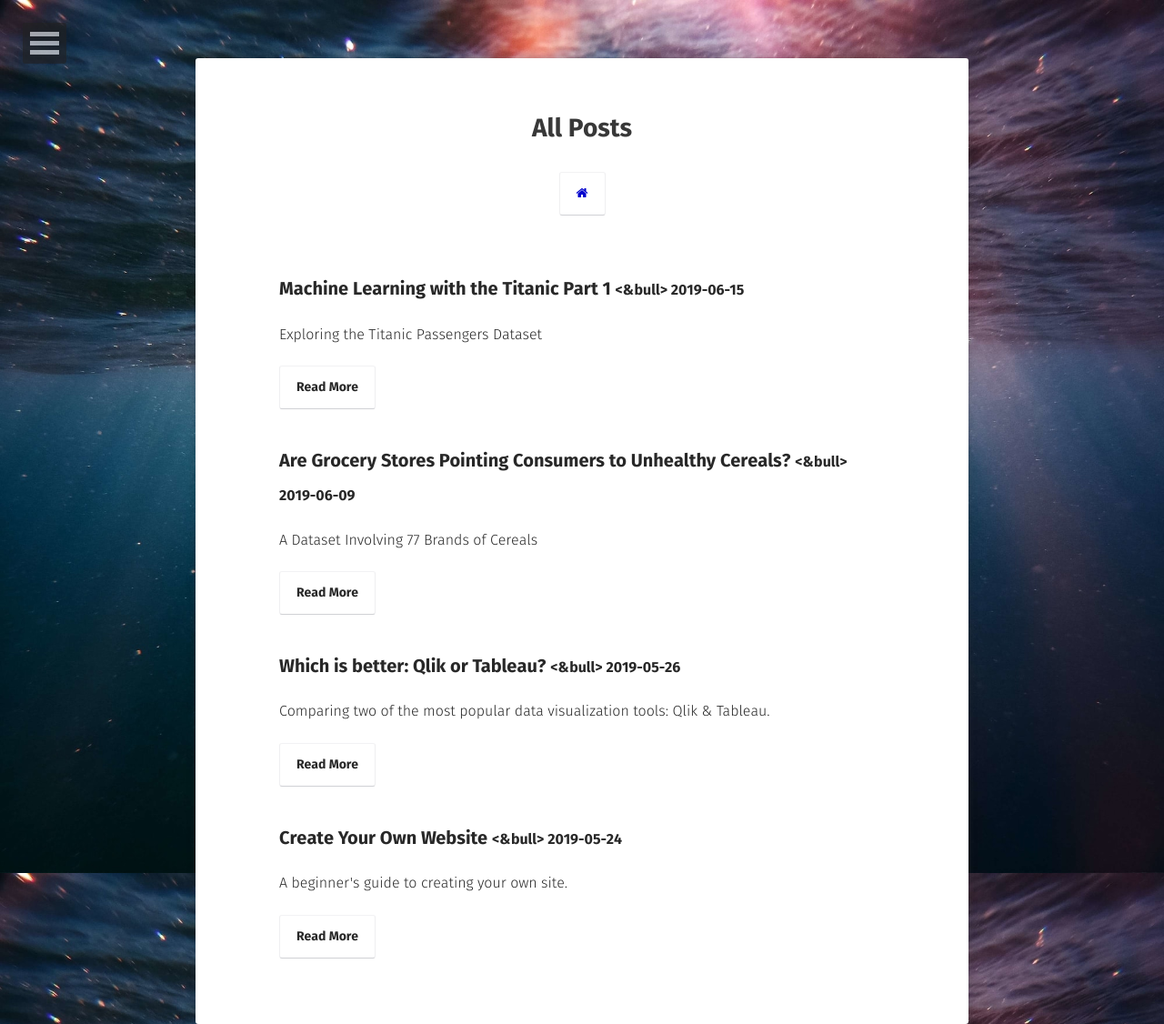
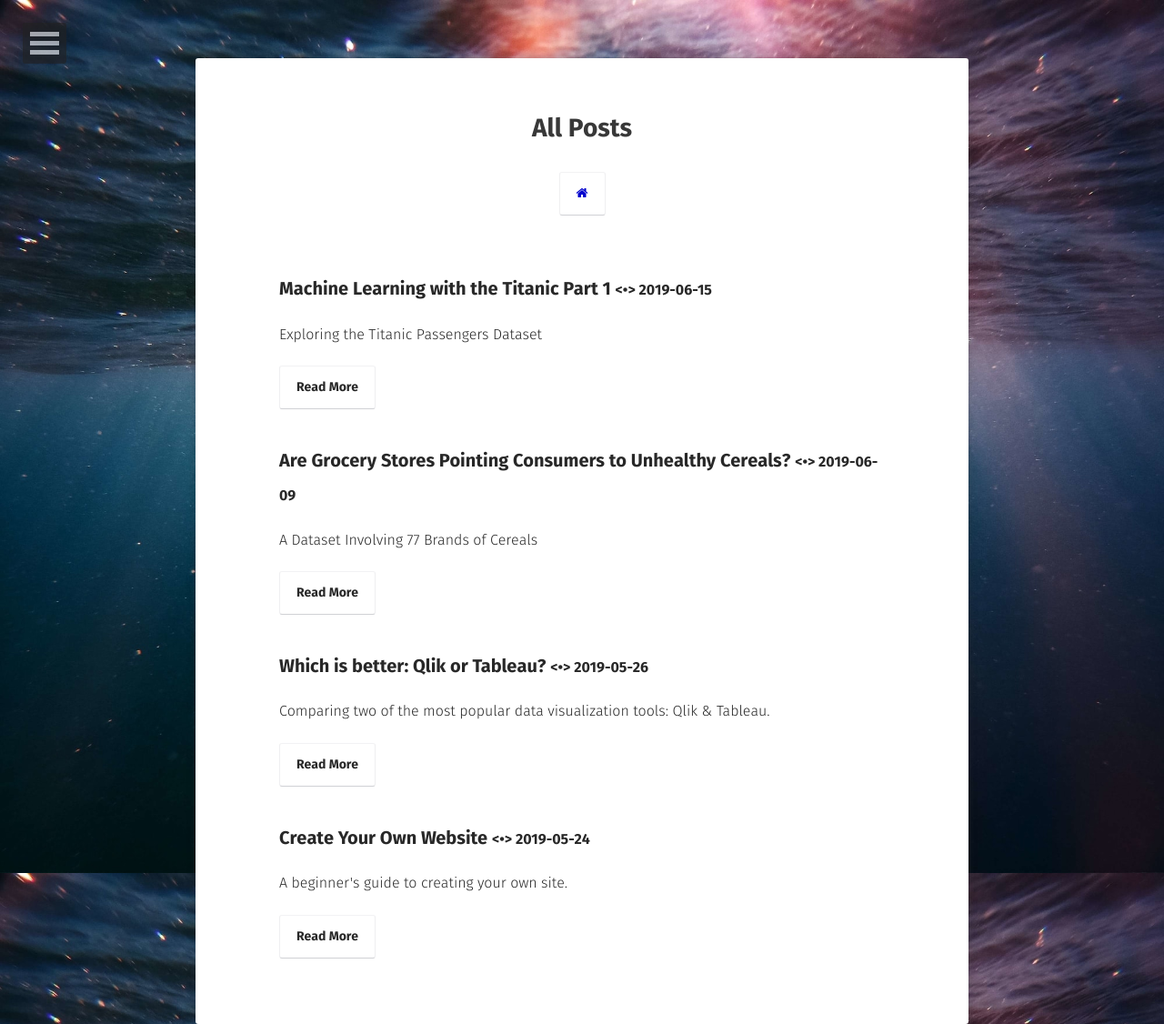
Before and after one commit to sarahschirduan/sarahschirduan.github.io, a Jekyll site: the page built from posts/index.md, in a window 1280 px wide. Shown: the whole page at 91% size. Built offline with Jekyll 4.4.1, drawn with Linux system fonts in a browser that asks for light colours; some web fonts are replaced.

Commit message:
Update post-list.html

```diff
--- a/_layouts/post-list.html
+++ b/_layouts/post-list.html
@@ -27,7 +27,7 @@ layout: compress
                         {% if post.project == null %}
                     <ul>
                         <li class="wow fadeInLeft" data-wow-duration="1.5s">
-                            <a class="zoombtn" href="{{ site.url }}{{ post.url }}">{{ post.title }}    <small><&bull>{{post.date | date: " %Y-%m-%d" }}</small></a>
+                            <a class="zoombtn" href="{{ site.url }}{{ post.url }}">{{ post.title }}    <small><&#8226>{{post.date | date: " %Y-%m-%d" }}</small></a>
                             <p>{{ post.excerpt }}</p>
                             <a href="{{ site.url }}{{ post.url }}" class="btn zoombtn">Read More</a>
                         </li>
```
